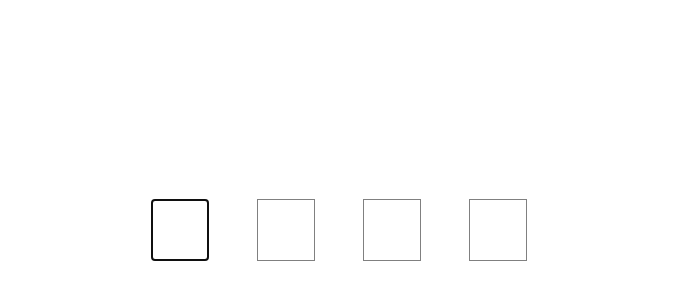
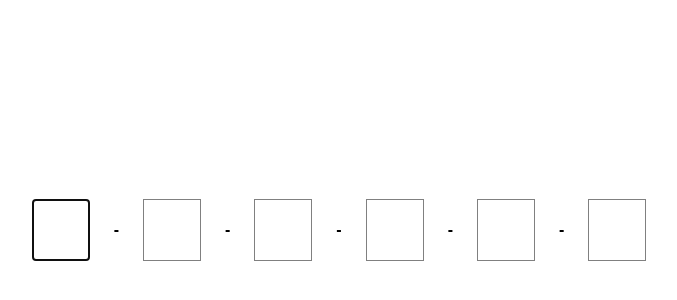
Before and after one commit to devfolioco/react-otp-input, a React (Create React App) app: page / in a window 1280 px wide. Shown: the part 170-470 px from the top of the page, without its empty margins (301-978 px from the left). Built offline with nearby package versions, Linux system fonts and the light colour scheme.

Commit message:
:sparkles: Separator

```diff
--- a/src/App.js
+++ b/src/App.js
@@ -23,6 +23,9 @@ class App extends Component {
             margin: '1em',
             padding: 16,
           }}
+          numInputs={6}
+          separator
+          separatorStyle={{ fontWeight: 'bold' }}
         />
       </div>
     );
--- a/src/OtpInput.jsx
+++ b/src/OtpInput.jsx
@@ -31,10 +31,16 @@ class SingleOtpInput extends PureComponent {
   }
 
   render() {
-    const { inputStyle, ...rest } = this.props;
+    const {
+      separator,
+      separatorStyle,
+      isLastChild,
+      inputStyle,
+      ...rest
+    } = this.props;
 
     return (
-      <div>
+      <div style={{ display: 'flex', alignItems: 'center' }}>
         <input
           style={{ width: '1em', ...inputStyle }}
           type="tel"
@@ -42,6 +48,7 @@ class SingleOtpInput extends PureComponent {
           ref={this.input}
           {...rest}
         />
+        {!isLastChild && (separator && <div style={separatorStyle}>-</div>)}
       </div>
     );
   }
@@ -149,7 +156,7 @@ class OtpInput extends Component<Props, State> {
 
   renderInputs = () => {
     const { activeInput, otp } = this.state;
-    const { numInputs, inputStyle } = this.props;
+    const { numInputs, inputStyle, separator, separatorStyle } = this.props;
     const inputs = [];
 
     for (let i = 0; i < numInputs; i++) {
@@ -167,7 +174,10 @@ class OtpInput extends Component<Props, State> {
             });
             e.target.select();
           }}
+          separator={separator}
+          separatorStyle={separatorStyle}
           inputStyle={inputStyle}
+          isLastChild={i === numInputs - 1}
         />
       );
     }
```
